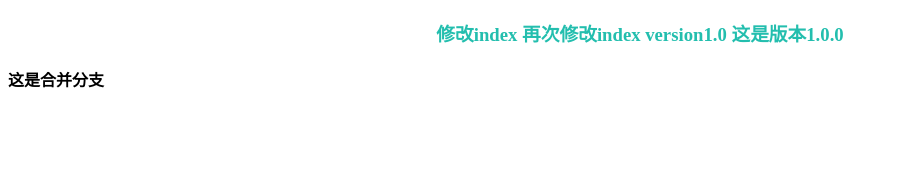
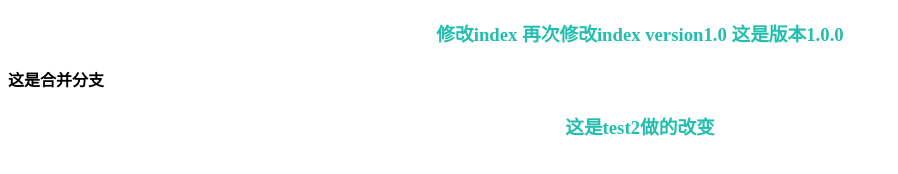
Before and after one commit to ronnywr/wjtest, a plain HTML site: page index.html in a window 1280 px wide. Shown: the whole page, without its empty margins (0-898 px from the left). Drawn offline with Linux system fonts and the light colour scheme.

Commit message:
这是test2做的修改

```diff
--- a/index.html
+++ b/index.html
@@ -8,6 +8,7 @@
 <body>
 <h3>修改index  再次修改index   version1.0  这是版本1.0.0</h3>
 <h4>这是合并分支</h4>
+<h3>这是test2做的改变</h3>
 </body>
 <script>
 
```
